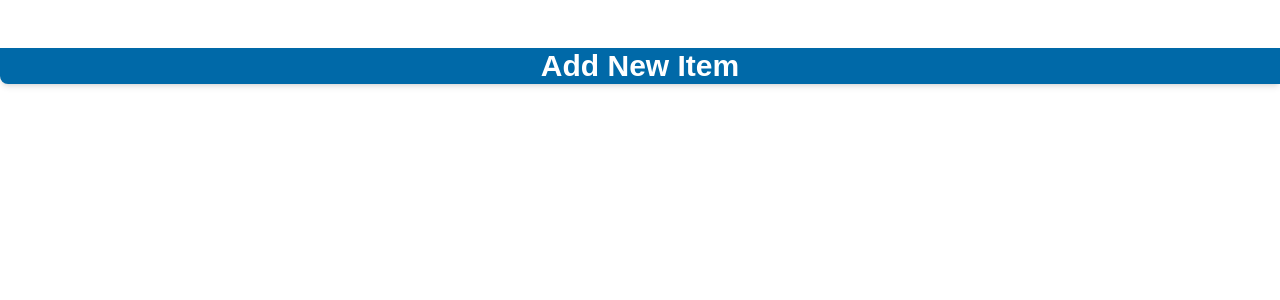
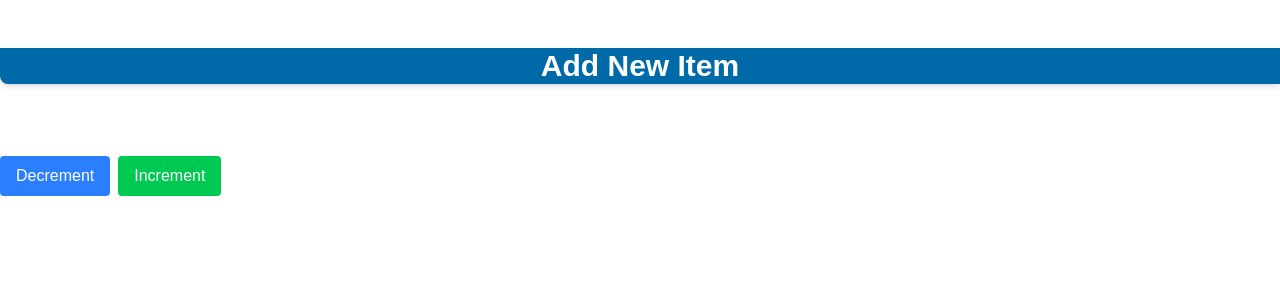
Before and after one commit to Temsters/cprg306-assignments, a Next.js app: page /week-4 in a window 1280 px wide. Shown: the top 300 px of the page. Built offline with nearby package versions, Linux system fonts and the light colour scheme.

Commit message:
rendering the component without disabled feature

```diff
--- a/app/week-4/new-item.js
+++ b/app/week-4/new-item.js
@@ -18,8 +18,27 @@ export default function NewItem() {
   }
 
   return (
-    <p>Quantity: {quantity}</p>
+    <div>
+      <p>Quantity: {quantity}</p>
+
+      {/* Decrement button (-)
+      //Calls decrement function on click and disabled if quantity is 1 */}
+      <button
+        onClick={decrement}
+        className="bg-blue-500 text-white px-4 py-2 rounded mr-2 disabled:opacity-50"
+        >
+          Decrement
+        </button>
+      {/* Increment button (+)
+      //Calls increment function on click and disabled if quantity is 20 */}
+      <button
+        onClick={increment}
+        className="bg-green-500 text-white px-4 py-2 rounded disabled:opacity-50"
+      >
+        Increment
+      </button>
+    </div>
+  );
 
 
-);
 }
```
